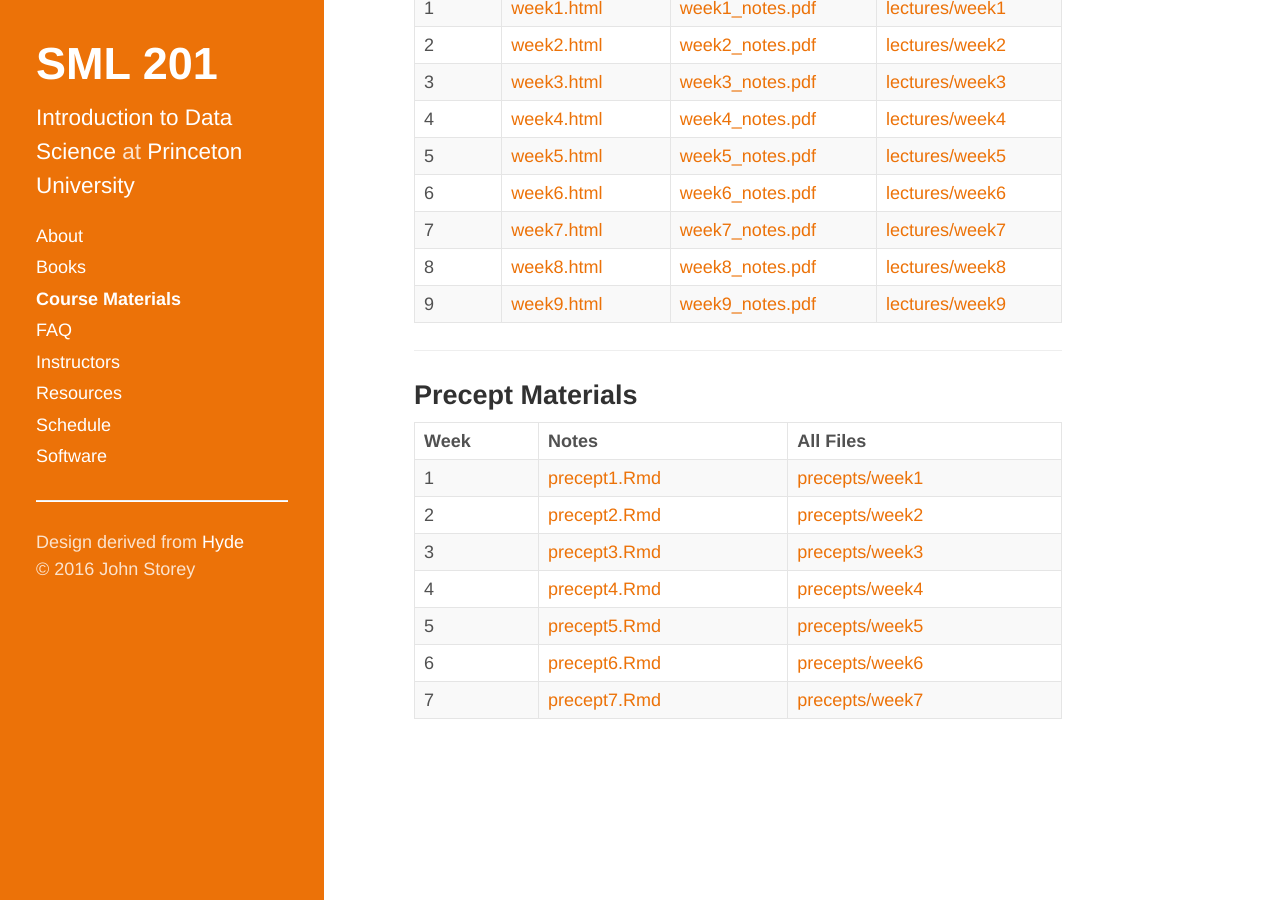
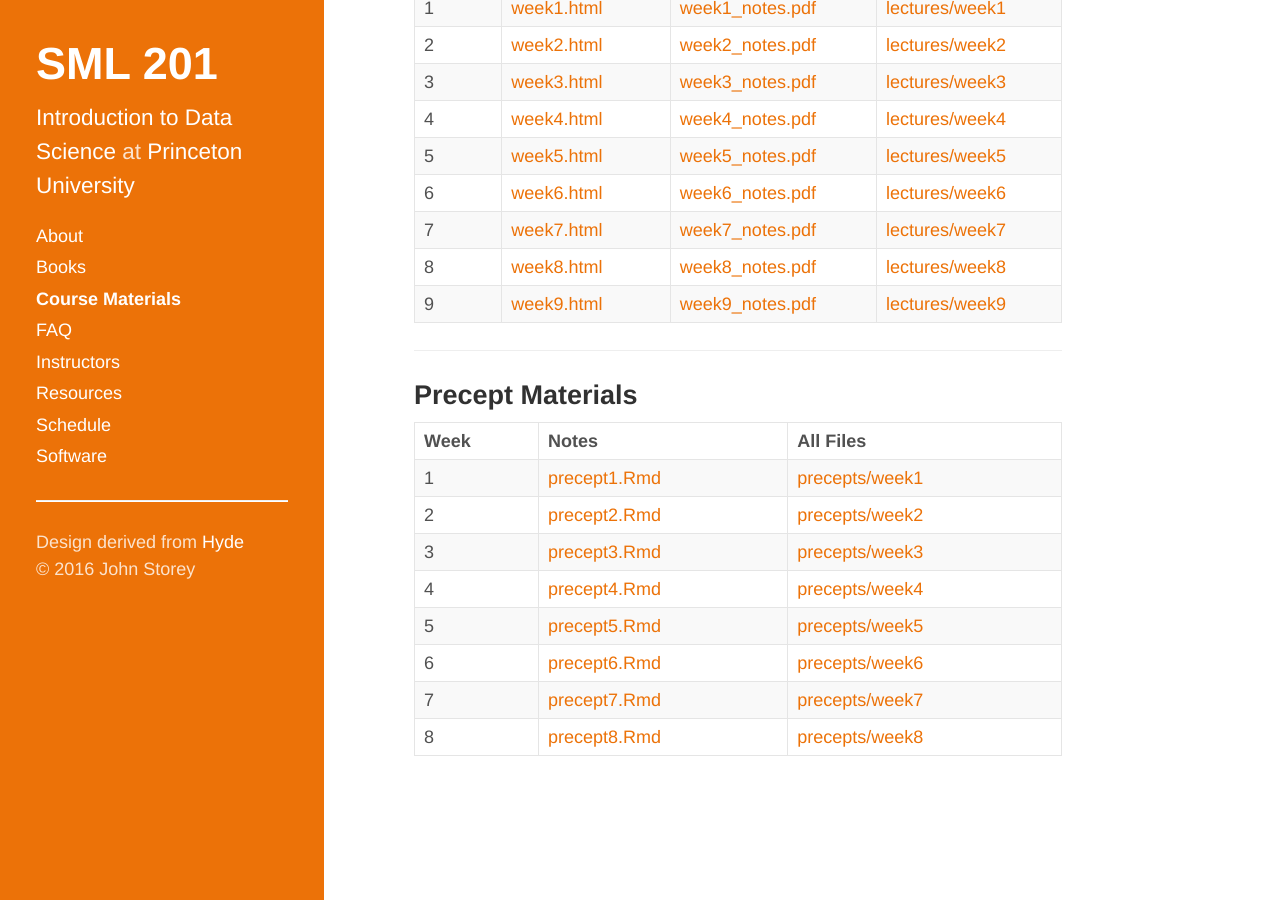
Before and after one commit to SML201/sml201.github.io, a Jekyll site: the page built from course_materials.md, in a window 1280 px wide and 900 px high, scrolled down 803 px. Built offline with Jekyll 4.4.1, drawn with Linux system fonts in a browser that asks for light colours.

Commit message:
Update course_materials.md

```diff
--- a/course_materials.md
+++ b/course_materials.md
@@ -59,3 +59,4 @@
 5 | [precept5.Rmd](https://raw.githubusercontent.com/SML201/precepts/master/week5/precept5.Rmd) | [precepts/week5](https://github.com/SML201/precepts/tree/master/week5)
 6 | [precept6.Rmd](https://raw.githubusercontent.com/SML201/precepts/master/week6/precept6.Rmd) | [precepts/week6](https://github.com/SML201/precepts/tree/master/week6)
 7 | [precept7.Rmd](https://raw.githubusercontent.com/SML201/precepts/master/week7/precept7.Rmd) | [precepts/week7](https://github.com/SML201/precepts/tree/master/week7)
+8 | [precept8.Rmd](https://raw.githubusercontent.com/SML201/precepts/master/week8/precept8.Rmd) | [precepts/week8](https://github.com/SML201/precepts/tree/master/week8)
```
